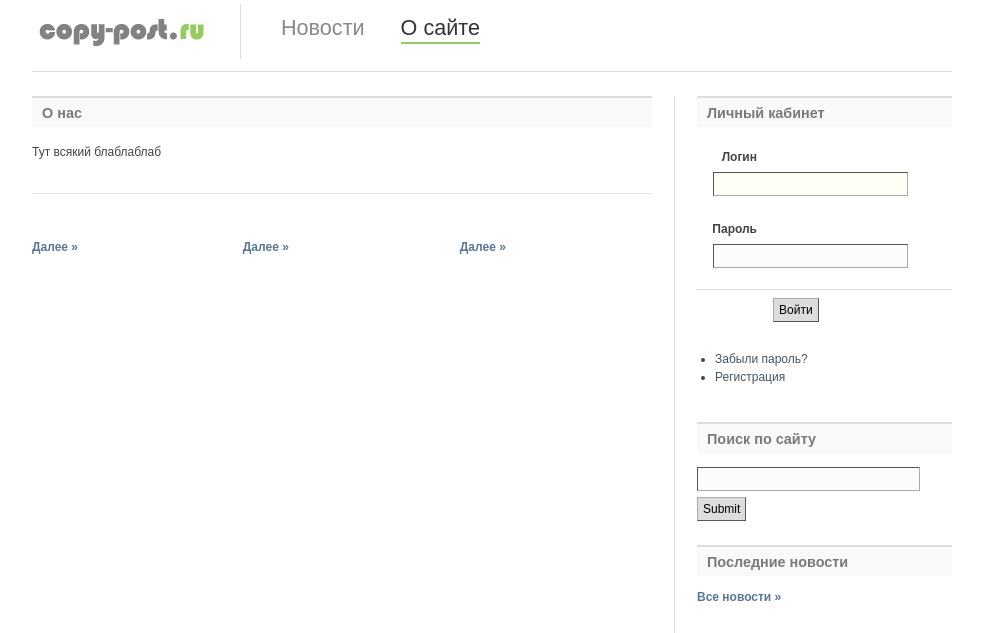
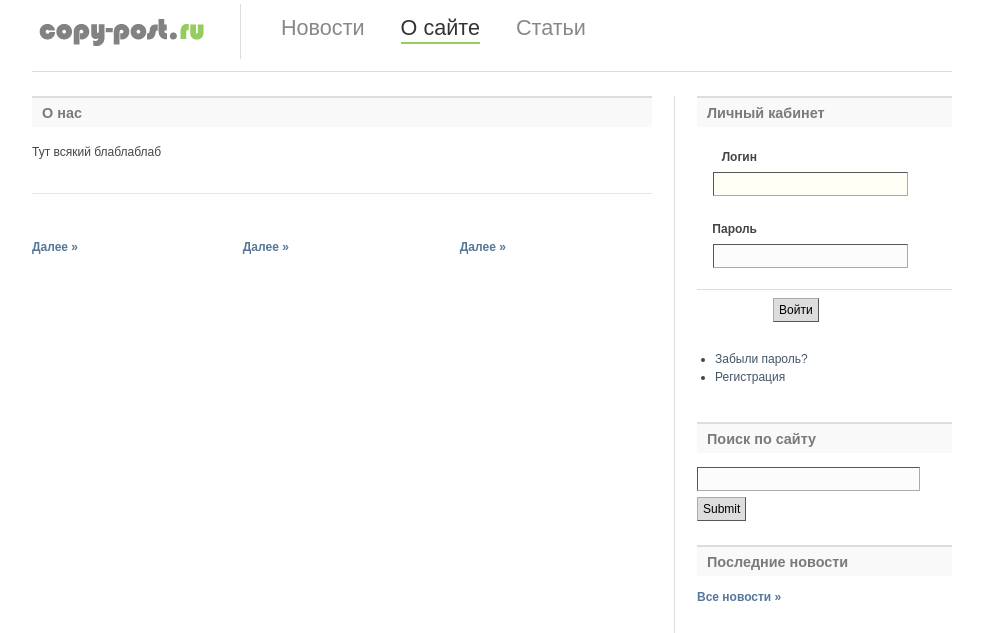
Before and after one commit to mikeeremin/copy_post_ru, a Django app: page /about/ in a window 1280 px wide. Shown: the top 633 px of the page, without its empty margins (148-1131 px from the left). Run offline with Django 3.2, Linux system fonts and the light colour scheme; data that the repository does not hold is empty; some libraries are stand-ins or nearby versions.

Commit message:
Ссылка на faq

```diff
--- a/html/templates/about.html
+++ b/html/templates/about.html
@@ -4,6 +4,7 @@
 {% block menu %}
     <li><a href="{% url news.views.index %}">Новости</a></li>
     <li class="current-tab"><a href="{% url views.about %}">О сайте</a></li>
+    <li><a href="{% url faq.views.index %}">Статьи</a></li>
 {% endblock %}
 {% block content %}
    <p class="post">
```
